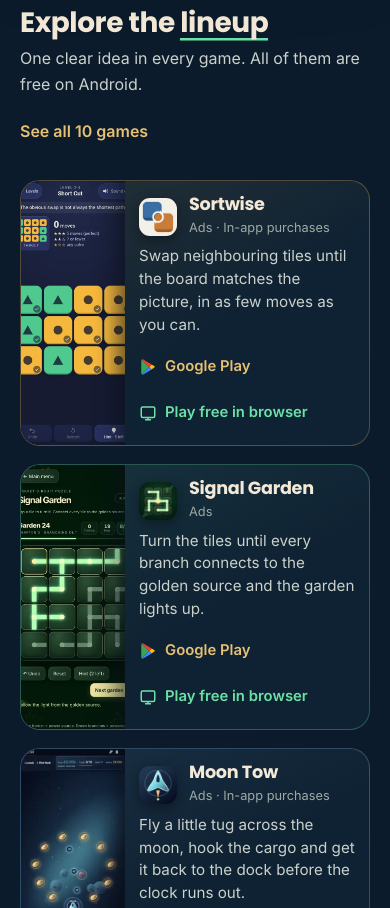
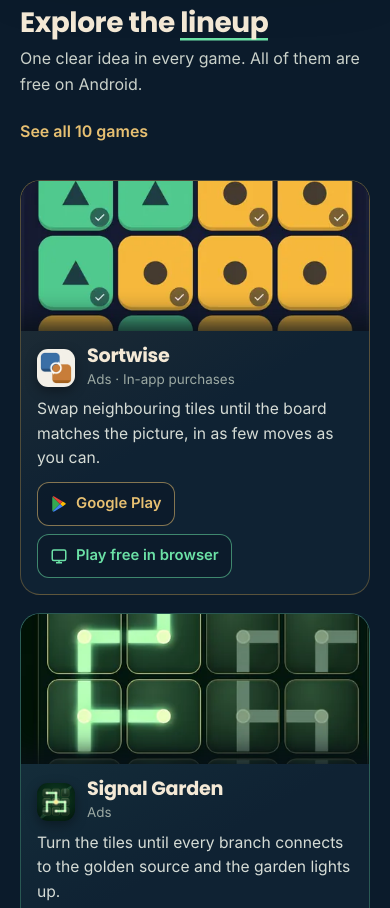
Before and after one commit to talhaatif01/2852483-games-site, a plain HTML site: page index.html in a window 390 px wide. Shown: the part 1759-2667 px from the top of the page. Drawn offline with Linux system fonts and the light colour scheme.

Commit message:
Final pass: Sortwise Remove ads in Support and landing page; mobile card readability and tap targets
Co-Authored-By: Claude Opus 5.5 <noreply@anthropic.com>
Claude-Session: https://claude.ai/code/session_01U9cMoz2exwvdh1STJGpkzP

```diff
--- a/assets/site.css
+++ b/assets/site.css
@@ -283,3 +283,20 @@ p{margin:0}
 .hero{min-height:min(600px,80vh)}
 .hero .wrap{padding:48px 0 60px}
 @media (max-width:900px){.feature{grid-template-columns:1fr;gap:20px}.board-shot{padding-bottom:20px}.board-shot .mini{right:-6px;width:24%}}
+
+/* Mobile card polish (final pass): clearer store links, bigger text, roomier layout on small phones */
+@media (max-width:760px){
+  .card p{font-size:.98rem;line-height:1.55;color:#D6DCD6}
+  .card .meta{font-size:.84rem}
+  .card .links{gap:8px;padding-top:6px}
+  .card .links a{min-height:44px;padding:0 12px;border-radius:12px;border:1px solid color-mix(in srgb,var(--gold) 55%,transparent);background:rgba(9,22,35,.45)}
+  .card .links a.alt{border-color:color-mix(in srgb,var(--mint) 55%,transparent)}
+  .card .links a:hover{text-decoration:none;background:rgba(231,192,114,.12)}
+}
+@media (max-width:440px){
+  .card,.card.big,.games-grid .card.big{grid-template-columns:1fr}
+  .card .shot{height:150px}
+  .card .shot::after{box-shadow:inset 0 -26px 26px -14px rgba(8,16,25,.85)}
+  .card .body{padding:14px 16px 16px}
+  .card h3,.games-grid .card.big h3{font-size:1.2rem}
+}
```
Also changed, not shown: sortwise/index.html (+1 -0 lines), support/index.html (+1 -1 lines).
